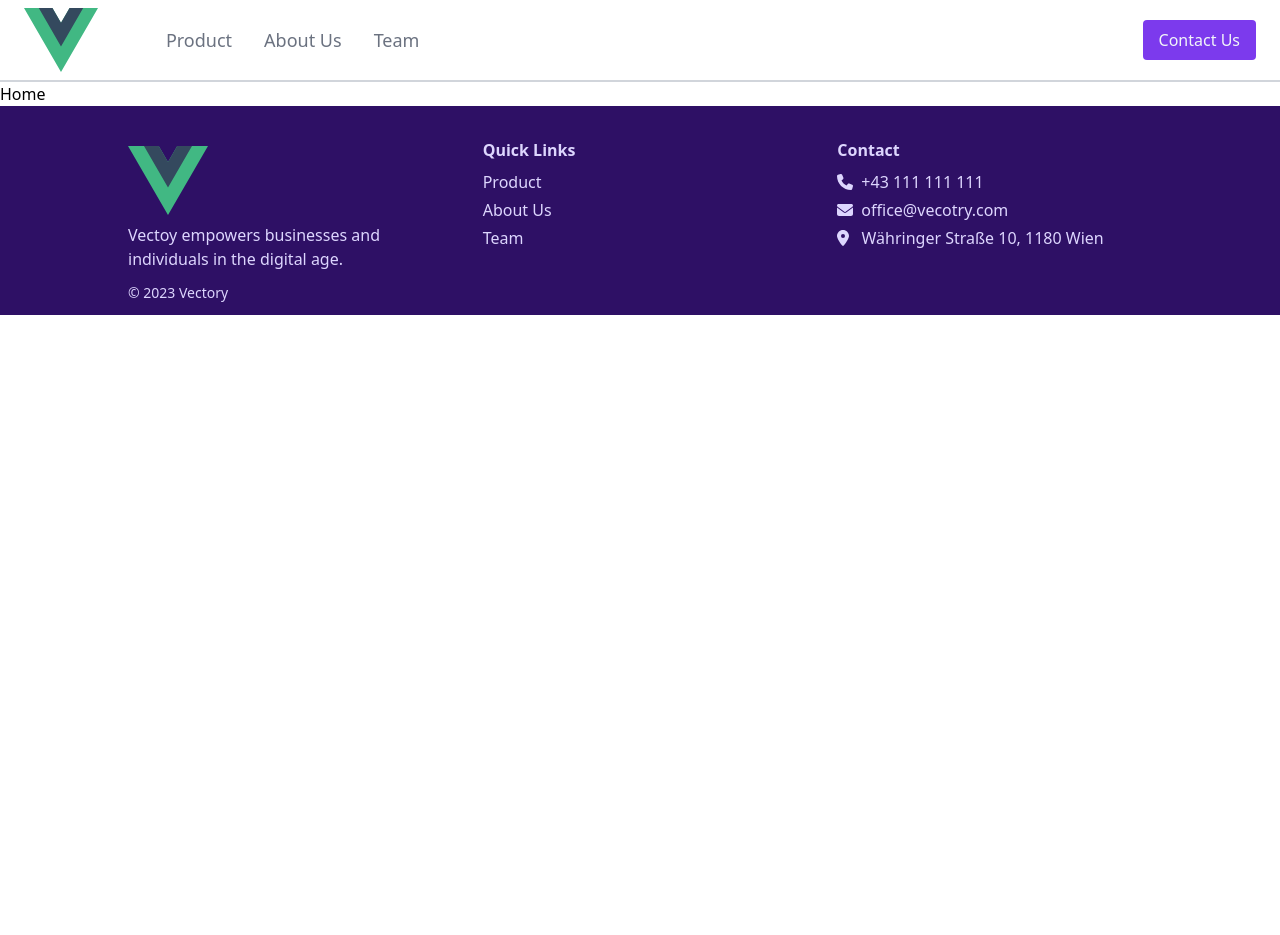
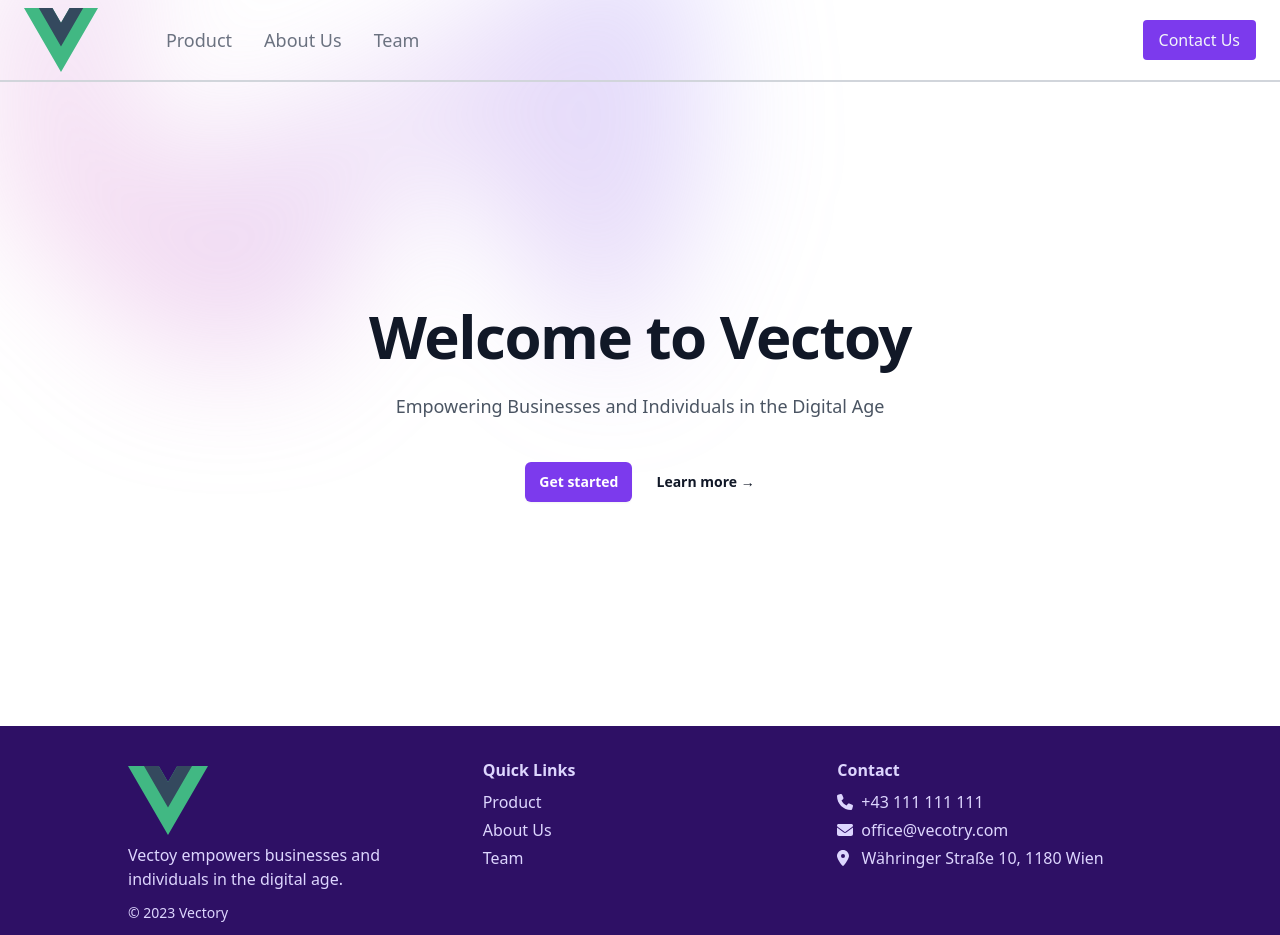
Before and after one commit to lorenzhoerb/towa-case, a Vue app: page / in a window 1280 px wide. Before the commit the page ends 800 px from the top, so only its background shows below. Built offline with nearby package versions, Linux system fonts and the light colour scheme.

Commit message:
add hero section to landing page

```diff
--- a/src/pages/Home.vue
+++ b/src/pages/Home.vue
@@ -1,3 +1,29 @@
+<script>
+import PageTemplate from './PageTemplate.vue';
+export default {
+    components: {
+        PageTemplate
+    }
+}
+</script>
+
 <template>
-    Home
+    <div class="absolute inset-x-0 -top-40 -z-10 transform-gpu overflow-hidden blur-3xl sm:-top-80" aria-hidden="true">
+        <div class="relative left-[calc(50%-11rem)] aspect-[1155/678] w-[36.125rem] -translate-x-1/2 rotate-[30deg] bg-gradient-to-tr from-[#ff80b5] to-[#9089fc] opacity-30 sm:left-[calc(50%-30rem)] sm:w-[72.1875rem]"
+            style="clip-path: polygon(74.1% 44.1%, 100% 61.6%, 97.5% 26.9%, 85.5% 0.1%, 80.7% 2%, 72.5% 32.5%, 60.2% 62.4%, 52.4% 68.1%, 47.5% 58.3%, 45.2% 34.5%, 27.5% 76.7%, 0.1% 64.9%, 17.9% 100%, 27.6% 76.8%, 76.1% 97.7%, 74.1% 44.1%)">
+        </div>
+    </div>
+    <div class="mx-auto max-w-2xl py-32 sm:py-48 lg:py-56">
+        <div class="text-center">
+            <h1 class="text-4xl font-bold tracking-tight text-gray-900 sm:text-6xl">Welcome to Vectoy</h1>
+            <p class="mt-6 text-lg leading-8 text-gray-600">Empowering Businesses and Individuals in the Digital Age</p>
+            <div class="mt-10 flex items-center justify-center gap-x-6">
+                <a href="#"
+                    class="rounded-md bg-primary px-3.5 py-2.5 text-sm font-semibold text-white shadow-sm hover:bg-violet-700 focus-visible:outline focus-visible:outline-2 focus-visible:outline-offset-2 focus-visible:outline-indigo-600">Get
+                    started</a>
+                <a href="#" class="text-sm font-semibold leading-6 text-gray-900">Learn more <span
+                        aria-hidden="true">→</span></a>
+            </div>
+        </div>
+    </div>
 </template>
--- /dev/null
+++ b/src/pages/PageTemplate.vue
@@ -0,0 +1,11 @@
+<script>
+export default {
+    props: {
+        title: String
+    }
+}
+</script>
+
+<template>
+    <h1>{{ title }}</h1>
+</template>
```
